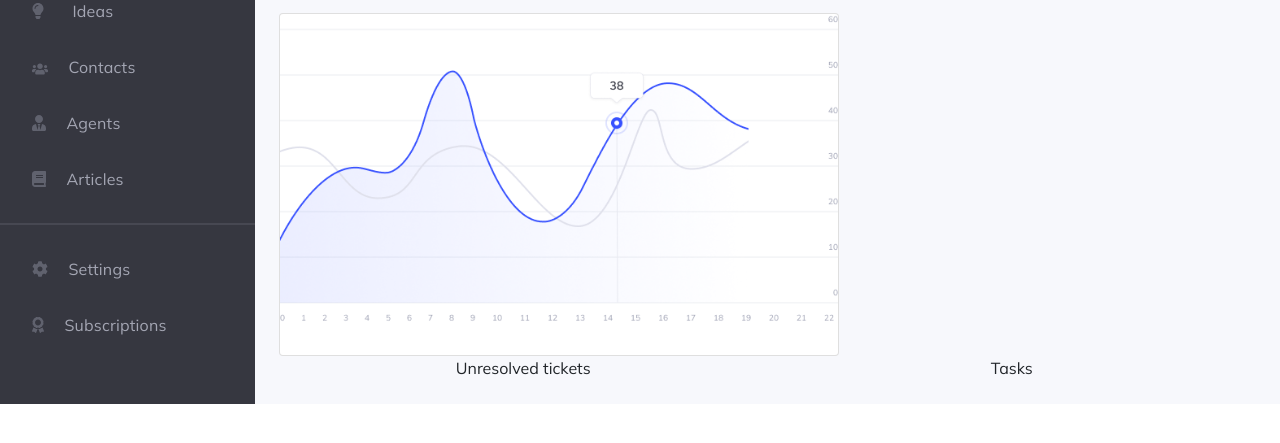
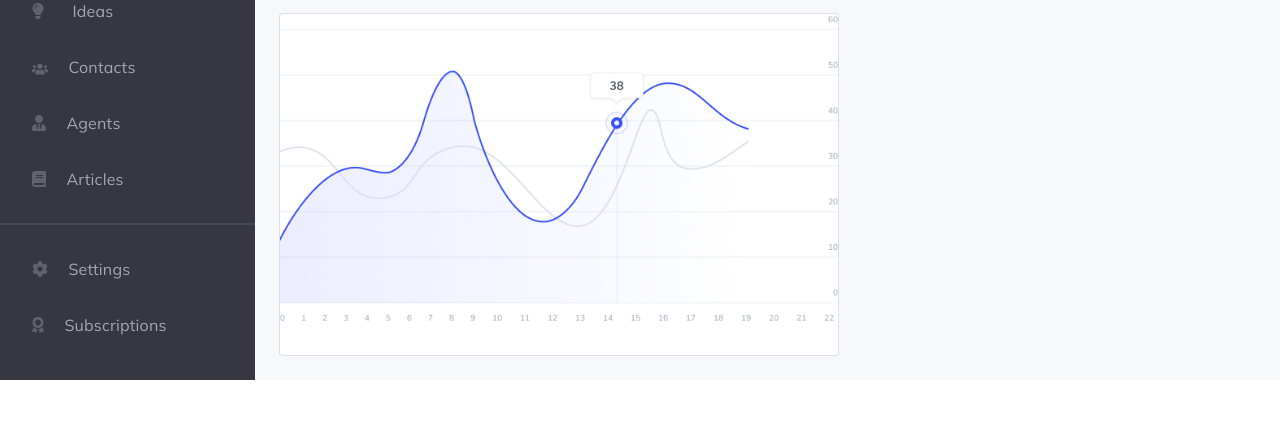
Before and after one commit to pthao1491/GROUP9-BOOTSTRAP, a website: page public/index.html in a window 1280 px wide. Shown: the part 257-700 px from the top of the page. Drawn offline with nearby package versions, Linux system fonts and the light colour scheme.

Commit message:
Update index.html

```diff
--- a/public/index.html
+++ b/public/index.html
@@ -175,17 +175,10 @@
                   </div>
 
                 <!--Card bellow-->
-                <div class="container text-center">
-                    <div class="row align-items-start">
-                      <div class="col">
-                        Unresolved tickets
-                      </div>
-                      <div class="col">
-                       Tasks
-                      </div>
 
-                    </div>
-                  </div>
+
+
+
 
 
 
```
